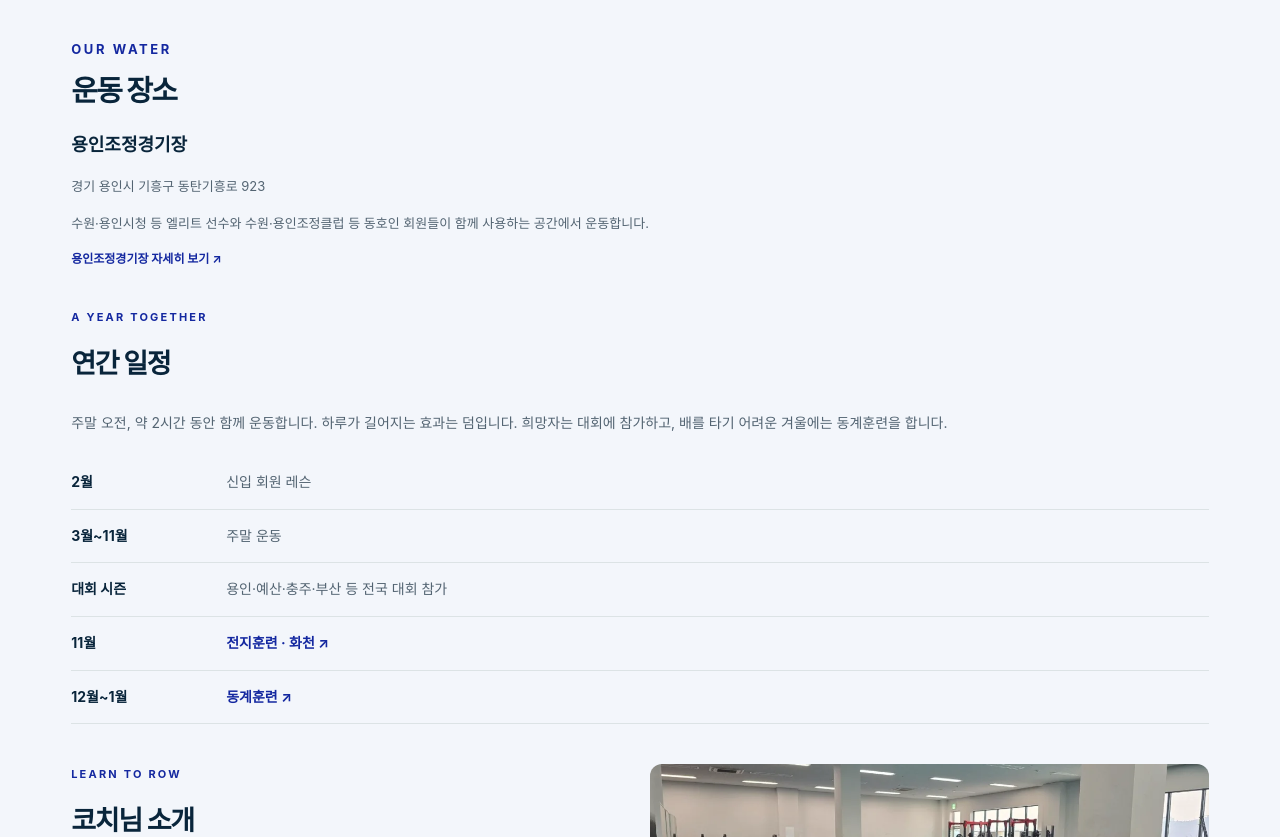
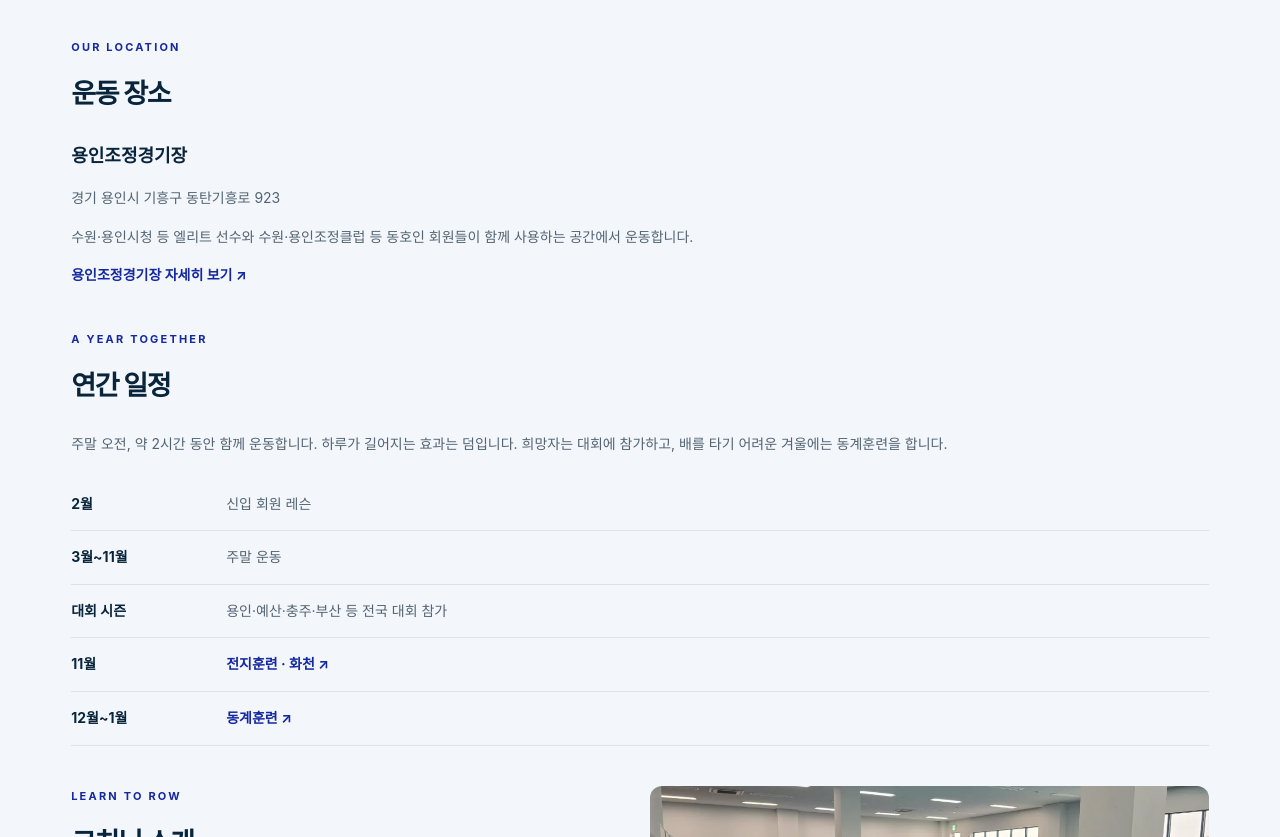
Before and after one commit to firefly247/src-leaderboard, a plain HTML site: page index.html in a window 1280 px wide. Shown: the part 2501-3338 px from the top of the page. Drawn offline with Linux system fonts and the light colour scheme; no server answers.

Commit message:
Unify location section typography and rename its kicker

```diff
--- a/index.html
+++ b/index.html
@@ -16,7 +16,7 @@
   <link rel="stylesheet" href="static/style.css?v=20261101-21">
   <link rel="stylesheet" href="static/member-auth.css?v=20261101-11">
   <link rel="stylesheet" href="static/admin-notifications.css?v=20261101-01">
-  <link rel="stylesheet" href="static/club-home.css?v=20261101-19">
+  <link rel="stylesheet" href="static/club-home.css?v=20261101-22">
 </head>
 <body>
   <header class="site-header">
@@ -47,7 +47,7 @@
       <section class="club-recent-records" aria-label="최근 대회 성과"><div class="club-section-heading"><div><p class="club-kicker">OUR LATEST RACES</p><h2>최근 대회 기록</h2></div><span id="clubHomeSeason" class="club-season"></span></div><div id="clubHomeRaces" class="club-races"><p class="club-home-note">대회 기록을 불러오고 있습니다.</p></div></section>
       <figure class="club-race-photo"><img src="static/club/club-race.webp" width="1214" height="701" alt="충주 조정경기장 수면 위 삼성조정클럽 크루" loading="lazy"></figure>
       <section class="club-content" aria-labelledby="clubVideoTitle"><div class="club-section-heading"><div><p class="club-kicker">MEET OUR CLUB</p><h2 id="clubVideoTitle">소개 영상</h2></div></div><div class="club-videos"><iframe src="https://www.youtube-nocookie.com/embed/26q7nRCIeLg" title="삼성조정클럽 소개 영상 1" loading="lazy" allow="accelerometer; autoplay; clipboard-write; encrypted-media; gyroscope; picture-in-picture; web-share" allowfullscreen></iframe><iframe src="https://www.youtube-nocookie.com/embed/1IVLsxeAttA" title="삼성조정클럽 소개 영상 2" loading="lazy" allow="accelerometer; autoplay; clipboard-write; encrypted-media; gyroscope; picture-in-picture; web-share" allowfullscreen></iframe></div></section>
-      <section class="club-about club-location"><div><p class="club-kicker">OUR WATER</p><h2>운동 장소</h2><h3>용인조정경기장</h3><p>경기 용인시 기흥구 동탄기흥로 923</p><p>수원·용인시청 등 엘리트 선수와 수원·용인조정클럽 등 동호인 회원들이 함께 사용하는 공간에서 운동합니다.</p><a href="https://decisive-foxtrot-f07.notion.site/p/c157464e54e344469121a7e97a2f0a32?pvs=25" target="_blank" rel="noopener noreferrer">용인조정경기장 자세히 보기 ↗</a></div></section>
+      <section class="club-content club-location" aria-labelledby="clubLocationTitle"><div class="club-section-heading"><div><p class="club-kicker">OUR LOCATION</p><h2 id="clubLocationTitle">운동 장소</h2></div></div><h3>용인조정경기장</h3><p>경기 용인시 기흥구 동탄기흥로 923</p><p>수원·용인시청 등 엘리트 선수와 수원·용인조정클럽 등 동호인 회원들이 함께 사용하는 공간에서 운동합니다.</p><a href="https://decisive-foxtrot-f07.notion.site/p/c157464e54e344469121a7e97a2f0a32?pvs=25" target="_blank" rel="noopener noreferrer">용인조정경기장 자세히 보기 ↗</a></section>
       <section class="club-content" aria-labelledby="clubScheduleTitle"><div class="club-section-heading"><div><p class="club-kicker">A YEAR TOGETHER</p><h2 id="clubScheduleTitle">연간 일정</h2></div></div><p>주말 오전, 약 2시간 동안 함께 운동합니다. 하루가 길어지는 효과는 덤입니다. 희망자는 대회에 참가하고, 배를 타기 어려운 겨울에는 동계훈련을 합니다.</p><dl class="club-schedule"><div><dt>2월</dt><dd>신입 회원 레슨</dd></div><div><dt>3월~11월</dt><dd>주말 운동</dd></div><div><dt>대회 시즌</dt><dd>용인·예산·충주·부산 등 전국 대회 참가</dd></div><div><dt>11월</dt><dd><a href="https://decisive-foxtrot-f07.notion.site/p/f3e00bb65bd04e1f95bf02cdf35d6d14?pvs=25" target="_blank" rel="noopener noreferrer">전지훈련 · 화천 ↗</a></dd></div><div><dt>12월~1월</dt><dd><a href="https://decisive-foxtrot-f07.notion.site/p/ba5692949b8e40fe81ed392ba4c5681e?pvs=25" target="_blank" rel="noopener noreferrer">동계훈련 ↗</a></dd></div></dl></section>
       <section class="club-content club-coach" aria-labelledby="clubCoachTitle"><div><div class="club-section-heading"><div><p class="club-kicker">LEARN TO ROW</p><h2 id="clubCoachTitle">코치님 소개</h2></div></div><p>조정 선수 출신 코치님께 전문적인 지도를 받고 있습니다. 현역 선수들과 함께 운동하며 긍정적인 자극을 받을 기회도 있습니다.</p><ul><li>수원 영복여중 조정부 코치</li><li>엘리트 지도자 경력 12년</li><li>청소년 대표 지도자 경력 7년</li><li>엘리트 조정 선수 경력 14년</li></ul></div><img src="static/club/club-erg.webp" width="1068" height="668" alt="로잉머신으로 함께 실내 훈련하는 회원들" loading="lazy"></section>
       <section class="club-content" aria-labelledby="clubHistoryTitle"><div class="club-section-heading"><div><p class="club-kicker">SINCE 2013</p><h2 id="clubHistoryTitle">연혁</h2></div></div><div class="club-history">
--- a/static/club-home.css
+++ b/static/club-home.css
@@ -208,3 +208,5 @@
  .club-home .club-schedule>div { padding-block:9px; }
  .club-home .club-history article { padding-block:8px; row-gap:6px; }
 }
+
+.club-location h3 { margin:0 0 12px; color:var(--club-ink); font-size:18px; }
```
